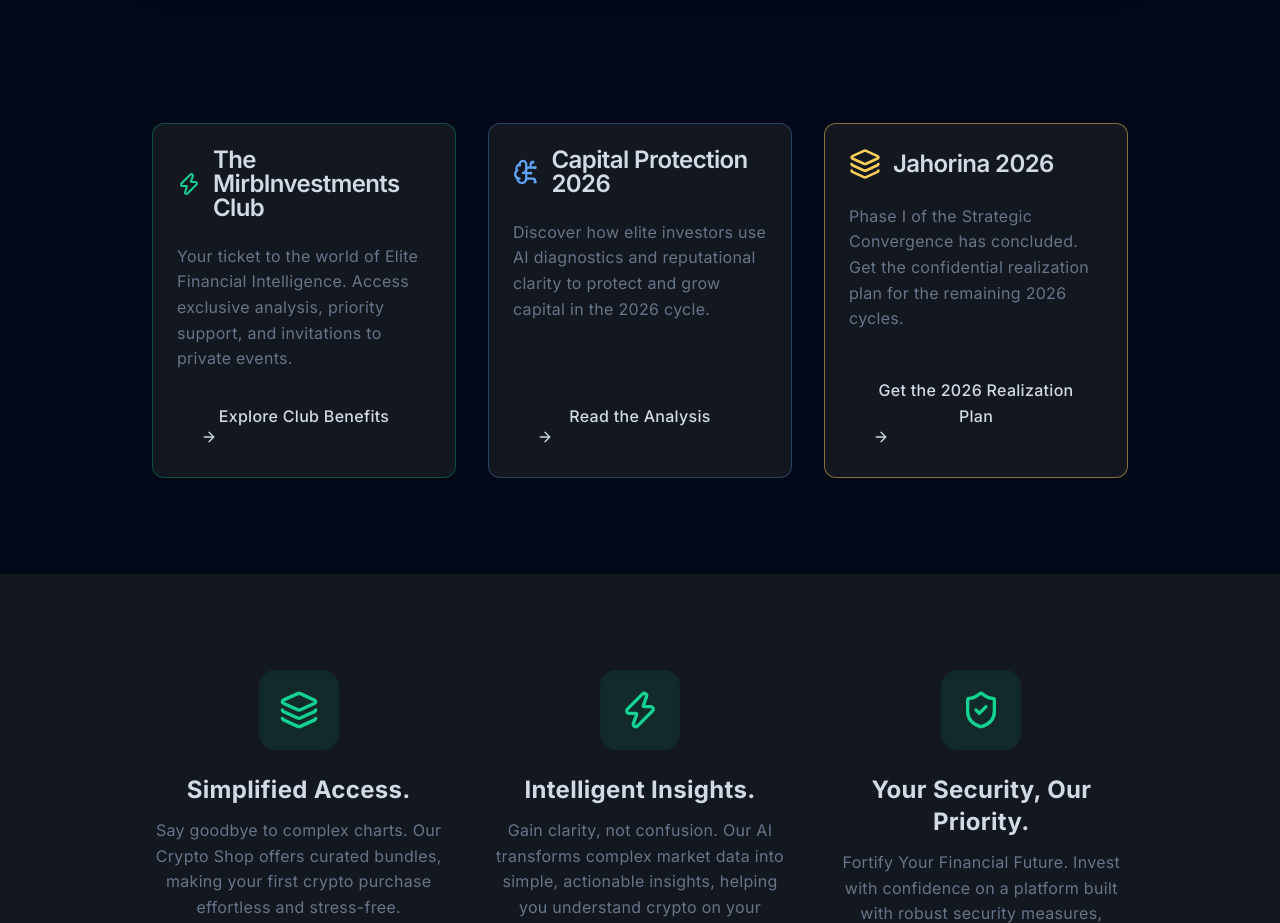
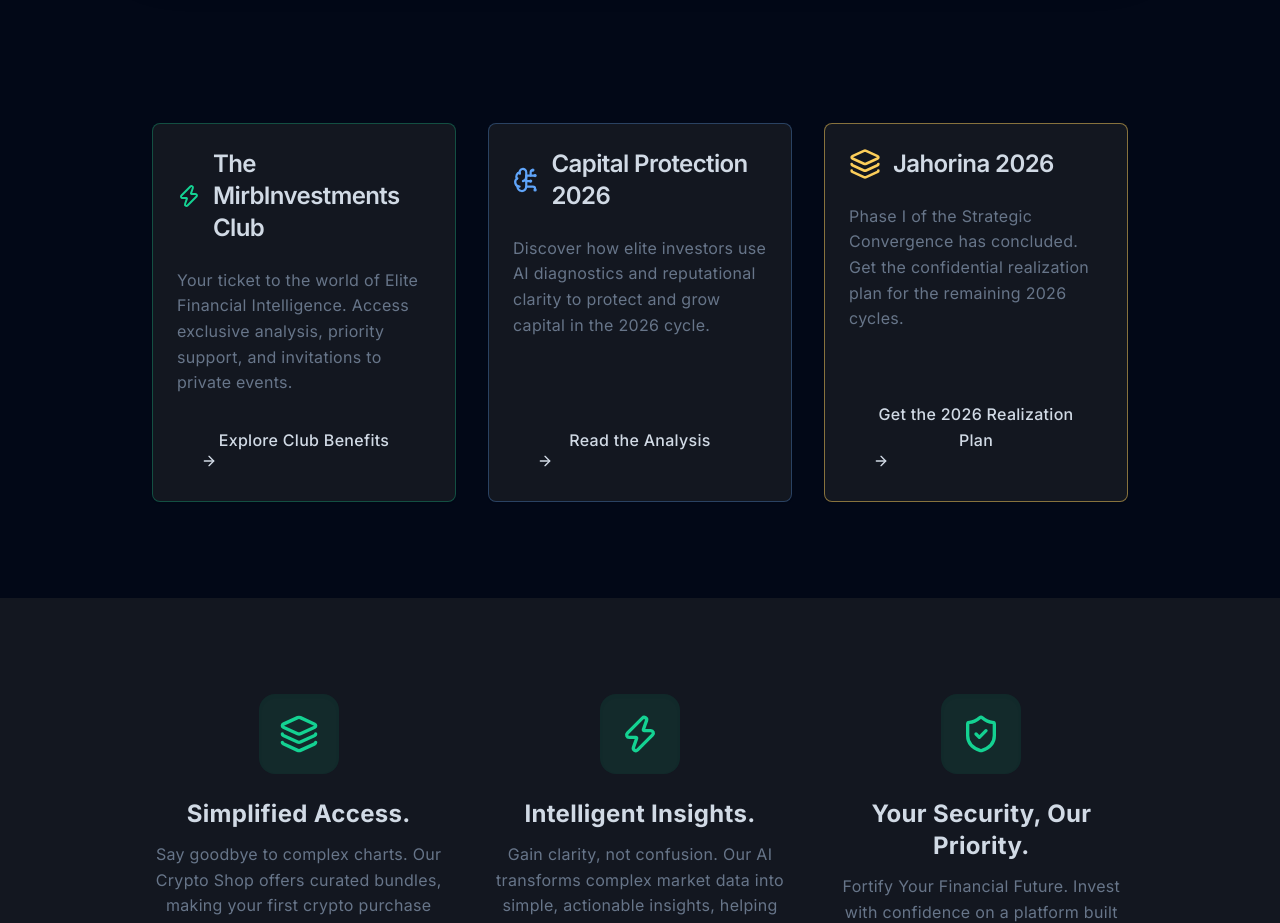
Before and after one commit to Mirb88/MirbInvestments-Web3, a Next.js app: page / in a window 1280 px wide. Shown: the part 1960-2883 px from the top of the page. Built offline with nearby package versions, Linux system fonts and the light colour scheme; no server answers; what wagmi would draw is missing.

Commit message:
fix: Add missing Input component, full Card exports, and ElitePerformanceGuard

```diff
--- a/src/components/ui/card.tsx
+++ b/src/components/ui/card.tsx
@@ -1,36 +1,79 @@
-import React from 'react';
+import * as React from "react"
+import { cn } from "@/lib/utils"
 
-export interface CardProps extends React.HTMLAttributes<HTMLDivElement> {
-  children: React.ReactNode;
-  className?: string;
-}
+const Card = React.forwardRef<
+  HTMLDivElement,
+  React.HTMLAttributes<HTMLDivElement>
+>(({ className, ...props }, ref) => (
+  <div
+    ref={ref}
+    className={cn(
+      "rounded-lg border bg-card text-card-foreground shadow-sm",
+      className
+    )}
+    {...props}
+  />
+))
+Card.displayName = "Card"
 
-export function Card({ children, className = '', ...props }: CardProps) {
-  return (
-    <div className={`rounded-xl border bg-card text-card-foreground shadow-sm ${className}`} {...props}>
-      {children}
-    </div>
-  );
-}
+const CardHeader = React.forwardRef<
+  HTMLDivElement,
+  React.HTMLAttributes<HTMLDivElement>
+>(({ className, ...props }, ref) => (
+  <div
+    ref={ref}
+    className={cn("flex flex-col space-y-1.5 p-6", className)}
+    {...props}
+  />
+))
+CardHeader.displayName = "CardHeader"
 
-export function CardHeader({ children, className = '', ...props }: React.HTMLAttributes<HTMLDivElement>) {
-  return <div className={`flex flex-col space-y-1.5 p-6 ${className}`} {...props}>{children}</div>;
-}
+const CardTitle = React.forwardRef<
+  HTMLParagraphElement,
+  React.HTMLAttributes<HTMLHeadingElement>
+>(({ className, ...props }, ref) => (
+  <h3
+    ref={ref}
+    className={cn(
+      "font-semibold leading-none tracking-tight",
+      className
+    )}
+    {...props}
+  />
+))
+CardTitle.displayName = "CardTitle"
 
-export function CardTitle({ children, className = '', ...props }: React.HTMLAttributes<HTMLHeadingElement>) {
-  return <h3 className={`font-semibold leading-none tracking-tight ${className}`} {...props}>{children}</h3>;
-}
+const CardDescription = React.forwardRef<
+  HTMLParagraphElement,
+  React.HTMLAttributes<HTMLParagraphElement>
+>(({ className, ...props }, ref) => (
+  <p
+    ref={ref}
+    className={cn("text-sm text-muted-foreground", className)}
+    {...props}
+  />
+))
+CardDescription.displayName = "CardDescription"
 
-export function CardDescription({ children, className = '', ...props }: React.HTMLAttributes<HTMLParagraphElement>) {
-  return <p className={`text-sm text-muted-foreground ${className}`} {...props}>{children}</p>;
-}
+const CardContent = React.forwardRef<
+  HTMLDivElement,
+  React.HTMLAttributes<HTMLDivElement>
+>(({ className, ...props }, ref) => (
+  <div ref={ref} className={cn("p-6 pt-0", className)} {...props} />
+))
+CardContent.displayName = "CardContent"
 
-export function CardContent({ children, className = '', ...props }: React.HTMLAttributes<HTMLDivElement>) {
-  return <div className={`p-6 pt-0 ${className}`} {...props}>{children}</div>;
-}
+const CardFooter = React.forwardRef<
+  HTMLDivElement,
+  React.HTMLAttributes<HTMLDivElement>
+>(({ className, ...props }, ref) => (
+  <div
+    ref={ref}
+    className={cn("flex items-center p-6 pt-0", className)}
+    {...props}
+  />
+))
+CardFooter.displayName = "CardFooter"
 
-export function CardFooter({ children, className = '', ...props }: React.HTMLAttributes<HTMLDivElement>) {
-  return <div className={`flex items-center p-6 pt-0 ${className}`} {...props}>{children}</div>;
-}
-
-export default Card;
+export { Card, CardHeader, CardFooter, CardTitle, CardDescription, CardContent }
+export default Card
--- /dev/null
+++ b/src/components/ui/input.tsx
@@ -0,0 +1,24 @@
+import * as React from "react"
+import { cn } from "@/lib/utils"
+
+export interface InputProps
+  extends React.InputHTMLAttributes<HTMLInputElement> {}
+
+const Input = React.forwardRef<HTMLInputElement, InputProps>(
+  ({ className, type, ...props }, ref) => {
+    return (
+      <input
+        type={type}
+        className={cn(
+          "flex h-10 w-full rounded-md border border-input bg-background px-3 py-2 text-sm ring-offset-background file:border-0 file:bg-transparent file:text-sm file:font-medium placeholder:text-muted-foreground focus-visible:outline-none focus-visible:ring-2 focus-visible:ring-ring focus-visible:ring-offset-2 disabled:cursor-not-allowed disabled:opacity-50",
+          className
+        )}
+        ref={ref}
+        {...props}
+      />
+    )
+  }
+)
+Input.displayName = "Input"
+
+export { Input }
```
